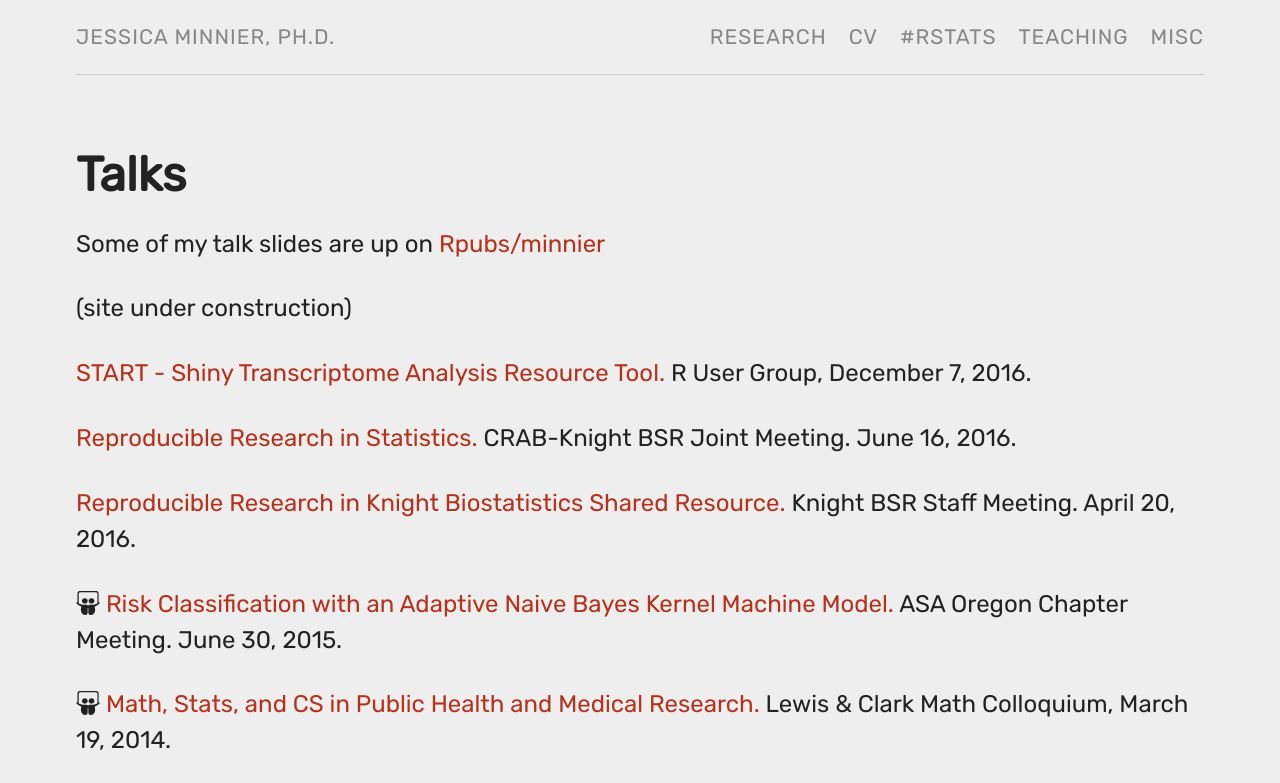
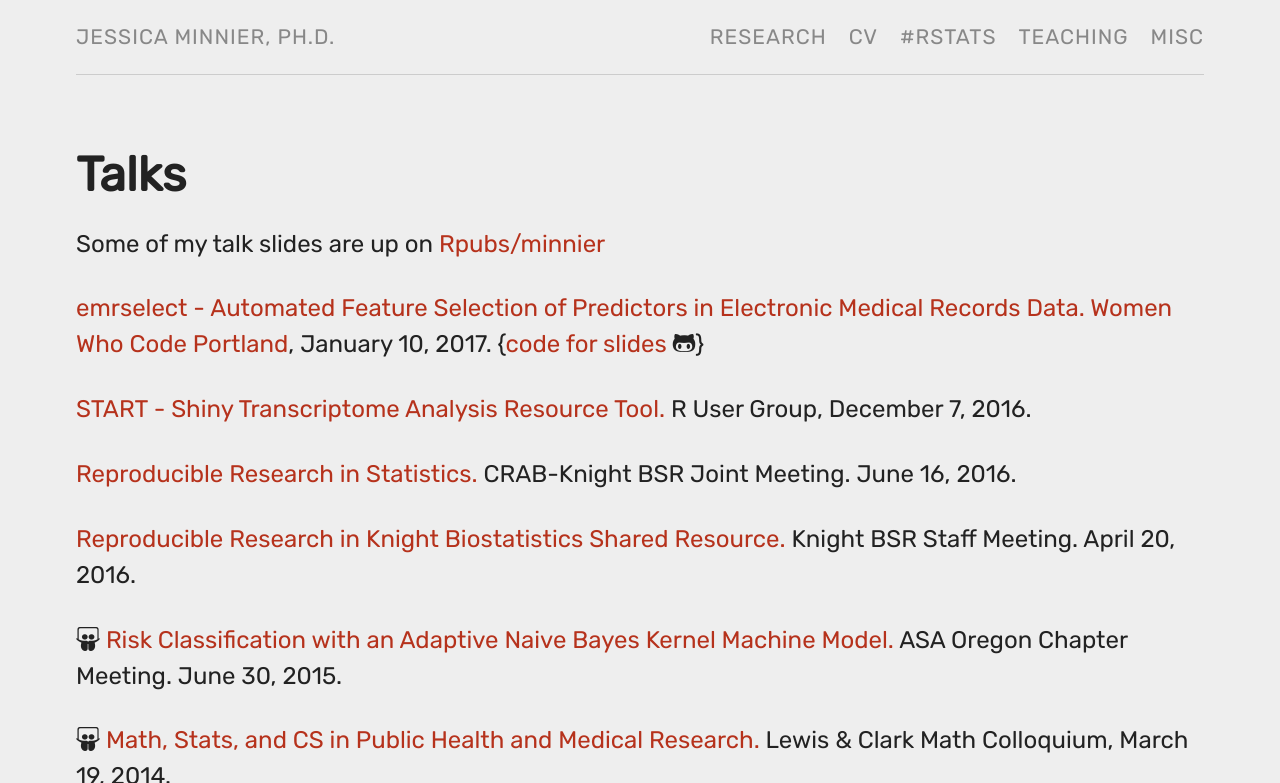
Before and after one commit to jminnier/jminnier.github.io, a Jekyll site: the page built from talks.md, in a window 1280 px wide and 900 px high, cut to the strip 0-783 px from the top of the window. Built offline with Jekyll 4.4.1, drawn with Linux system fonts in a browser that asks for light colours; nearby versions of some CDN libraries; some web fonts are replaced; comment, search, counter and statistics services are not loaded; some of the changed text lies outside the part shown.

Commit message:
added a talk

```diff
--- a/talks.md
+++ b/talks.md
@@ -6,7 +6,10 @@ title: Talks
 
 Some of my talk slides are up on [Rpubs/minnier](https://rpubs.com/minnier/)
 
-(site under construction)
+
+
+[emrselect - Automated Feature Selection of Predictors in Electronic Medical Records Data.](http://rpubs.com/minnier/wwc-emrselect)
+[Women Who Code Portland](https://www.meetup.com/Women-Who-Code-Portland/events/235867242/), January 10, 2017. {[code for slides](https://github.com/jminnier/pres-women-who-code-pdx-emrselect) <i class="fa fa-github-alt" aria-hidden="true"></i>}
 
 [START - Shiny Transcriptome Analysis Resource Tool.](https://rpubs.com/minnier/rmeetup-start) R User Group, December 7, 2016.
 
```
Also changed, not shown: other parts of talks.md (+2 -0 lines).
